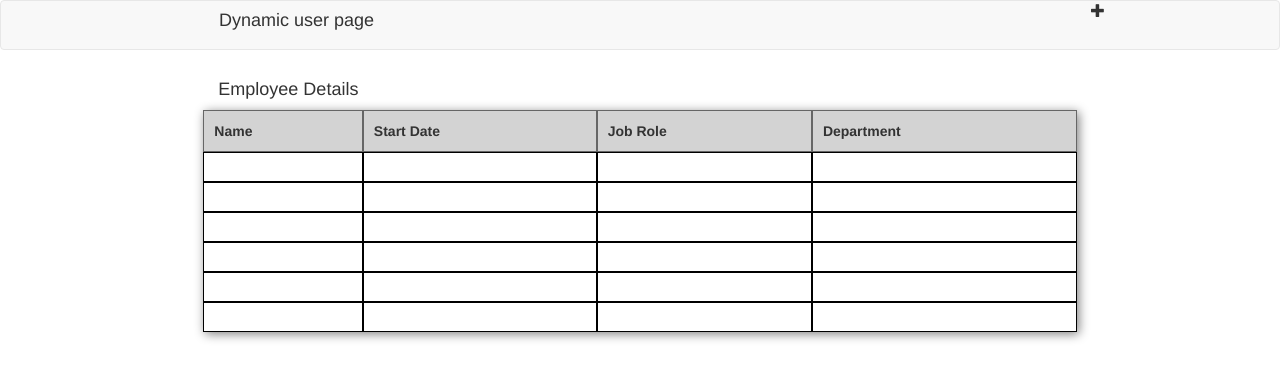
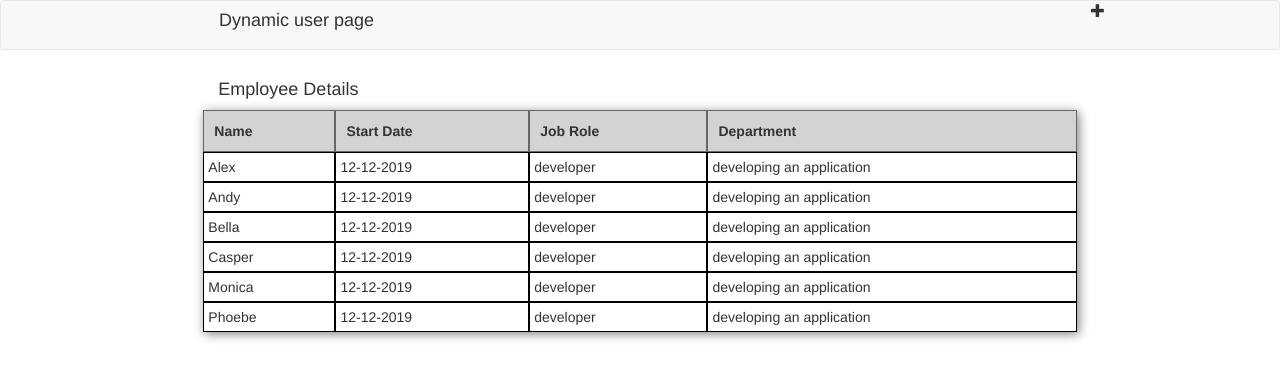
Before and after one commit to shruthimg/Task_1, an Angular app: page / in a window 1280 px wide. Shown: the top 380 px of the page. Built offline with nearby package versions, Linux system fonts and the light colour scheme.

Commit message:
Added changedetection

```diff
--- a/src/app/main/main.component.html
+++ b/src/app/main/main.component.html
@@ -2,25 +2,25 @@
   <div class="col-md-2"></div>
   <div class="col-md-8">
     <h4>Employee Details</h4>
-    <app-table [data]="data"> </app-table>
+    <app-table [data]="data"></app-table>
 
     <form [formGroup]="tableForm">
+
       <ng-template #nameTemplate let-column>
-<!--        <div *ngIf="column.styleClass === 'name'">-->
+        <div *ngIf="column.styleClass === 'name'">
           <div *ngIf="!column.contentModel.active" (click)="column.contentModel.active = !column.contentModel.active">
             {{column.contentModel.value}}
           </div>
           <div *ngIf="column.contentModel.active">
-
             <app-text-field [innerValue]="tableForm.controls.firstname.value"
                             formControlName="firstname"></app-text-field>
           </div>
-<!--        </div>-->
+        </div>
       </ng-template>
 
       <ng-template #dateTemplate let-column>
         <div *ngIf="column.styleClass === 'date'">
-          <div *ngIf="!column.contentModel.active" (click)="column.contentModel.active = !column.contentModel.active">
+          <div *ngIf="!column.contentModel.active" (click)="column.contentModel.active = true">
             {{column.contentModel.value}}
           </div>
           <div *ngIf="column.contentModel.active">
--- a/src/app/main/main.component.ts
+++ b/src/app/main/main.component.ts
@@ -1,91 +1,408 @@
-  import {Component, Input, OnInit, ViewChild, TemplateRef } from '@angular/core';
-  import {FormBuilder, FormGroup, Validators} from '@angular/forms';
-  import {debounceTime, distinctUntilChanged, map, startWith} from 'rxjs/operators';
-  import {Observable} from 'rxjs';
+import {
+	Component,
+	Input,
+	OnInit,
+	ViewChild,
+	TemplateRef,
+	AfterContentInit,
+	ChangeDetectorRef
+} from '@angular/core';
+import {
+	FormBuilder,
+	FormGroup,
+	Validators
+} from '@angular/forms';
+import {
+	debounceTime,
+	distinctUntilChanged,
+	map,
+	startWith
+} from 'rxjs/operators';
+import {
+	Observable
+} from 'rxjs';
 
 @Component({
 	selector: 'app-main',
 	templateUrl: './main.component.html',
 	styleUrls: ['./main.component.css']
 })
-  export class MainComponent implements OnInit {
-    @ViewChild('nameTemplate') nameTemplate: TemplateRef<any>;
-    @ViewChild('dateTemplate') dateTemplate: TemplateRef<any>;
-    @ViewChild('roleTemplate') roleTemplate: TemplateRef<any>;
-    @ViewChild('deptTemplate') deptTemplate: TemplateRef<any>;
-
+export class MainComponent implements OnInit, AfterContentInit {
+	@ViewChild('nameTemplate') nameTemplate: TemplateRef < any > ;
+	@ViewChild('dateTemplate') dateTemplate: TemplateRef < any > ;
+	@ViewChild('roleTemplate') roleTemplate: TemplateRef < any > ;
+	@ViewChild('deptTemplate') deptTemplate: TemplateRef < any > ;
 	data = {
-
 		header: {
 			rows: [{
-                                  columns: [{name: 'Name', contentModel: {active: false, value: ''}, styleClass: 'name'},
-                                    {name: 'Start Date', contentModel: {active: false, value: ''}, styleClass: 'date'},
-                                    {name: 'Job Role', contentModel: {active: false, value: ''}, styleClass: 'role'},
-                                    {name: 'Department', contentModel: {active: false, value: ''}, styleClass: 'department'}],
+				columns: [{
+						name: 'Name',
+						contentModel: {
+							active: false,
+							value: ''
+						},
+						styleClass: 'name'
+					},
+					{
+						name: 'Start Date',
+						contentModel: {
+							active: false,
+							value: ''
+						},
+						styleClass: 'date'
+					},
+					{
+						name: 'Job Role',
+						contentModel: {
+							active: false,
+							value: ''
+						},
+						styleClass: 'role'
+					},
+					{
+						name: 'Department',
+						contentModel: {
+							active: false,
+							value: ''
+						},
+						styleClass: 'department'
+					}
+				],
 				styleClass: 'header'
 			}]
 		},
 		body: {
 			rows: [{
-                                     columns: [{reference: this.nameTemplate, contentModel: {active: false, value: 'Alex'}, styleClass: 'name'},
-                                               {reference: this.dateTemplate, contentModel: {active: false, value: '12-12-2019'}, styleClass: 'date'},
-                                               {reference: this.roleTemplate, contentModel: {active: false, value: 'developer'}, styleClass: 'role'},
-                                               {reference: this.deptTemplate, contentModel: {active: false, value: 'developing an application'}, styleClass: 'dept'}],
-                                     styleClass: 'row'},
+					columns: [{
+							name: 'Name',
+							reference: null,
+							contentModel: {
+								active: false,
+								value: 'Alex'
+							},
+							styleClass: 'name'
+						},
 						{
-                                     columns: [{reference: this.nameTemplate, contentModel: {active: false, value: 'Andy'}, styleClass: 'name'},
-                                                {reference: this.dateTemplate, contentModel: {active: false, value: '12-12-2019'}, styleClass: 'date'},
-                                                {reference: this.roleTemplate, contentModel: {active: false, value: 'developer'}, styleClass: 'role'},
-                                                {reference: this.deptTemplate, contentModel: {active: false, value: 'developing an application'}, styleClass: 'dept'}],
-                                     styleClass: 'row'},
+							name: 'Start Date',
+							reference: null,
+							contentModel: {
+								active: false,
+								value: '12-12-2019'
+							},
+							styleClass: 'date'
+						},
 						{
-                                     columns: [{reference: this.nameTemplate, contentModel: {active: false, value: 'Bella'}, styleClass: 'name'},
-                                               {reference: this.dateTemplate, contentModel: {active: false, value: '12-12-2019'}, styleClass: 'date'},
-                                               {reference: this.roleTemplate, contentModel: {active: false, value: 'developer'}, styleClass: 'role'},
-                                               {reference: this.deptTemplate, contentModel: {active: false, value: 'developing an application'}, styleClass: 'dept'}],
-                                     styleClass: 'row'},
+							name: 'Job Role',
+							reference: null,
+							contentModel: {
+								active: false,
+								value: 'developer'
+							},
+							styleClass: 'role'
+						},
 						{
-                                     columns: [{reference: this.nameTemplate, contentModel: {active: false, value: 'Casper'}, styleClass: 'name'},
-                                               {reference: this.dateTemplate, contentModel: {active: false, value: '12-12-2019'}, styleClass: 'date'},
-                                               {reference: this.roleTemplate, contentModel: {active: false, value: 'developer'}, styleClass: 'role'},
-                                               {reference: this.deptTemplate, contentModel: {active: false, value: 'developing an application'}, styleClass: 'dept'}],
-                                     styleClass: 'row'},
+							name: 'Department',
+							reference: null,
+							contentModel: {
+								active: false,
+								value: 'developing an application'
+							},
+							styleClass: 'dept'
+						}
+					],
+					styleClass: 'row'
+				},
 				{
-                                     columns: [{reference: this.nameTemplate, contentModel: {active: false, value: 'Monica'}, styleClass: 'name'},
-                                             {reference: this.dateTemplate, contentModel: {active: false, value: '12-12-2019'}, styleClass: 'date'},
-                                             {reference: this.roleTemplate, contentModel: {active: false, value: 'developer'}, styleClass: 'role'},
-                                             {reference: this.deptTemplate, contentModel: {active: false, value: 'developing an application'}, styleClass: 'dept'}],
-                                     styleClass: 'row'},
+					columns: [{
+							name: 'Name',
+							reference: null,
+							contentModel: {
+								active: false,
+								value: 'Andy'
+							},
+							styleClass: 'name'
+						},
 						{
-                                     columns: [{reference: this.nameTemplate, contentModel: {active: false, value: 'Phoebe'}, styleClass: 'name'},
-                                               {reference: this.dateTemplate, contentModel: {active: false, value: '12-12-2019'}, styleClass: 'date'},
-                                               {reference: this.roleTemplate, contentModel: {active: false, value: 'developer'}, styleClass: 'role'},
-                                               {reference: this.deptTemplate, contentModel: {active: false, value: 'developing an application'}, styleClass: 'dept'}],
-                                     styleClass: 'row'},
+							name: 'Start Date',
+							reference: null,
+							contentModel: {
+								active: false,
+								value: '12-12-2019'
+							},
+							styleClass: 'date'
+						},
 						{
-                                     columns: [{reference: this.nameTemplate, contentModel: {active: false, value: 'Rachel'}, styleClass: 'name'},
-                                             {reference: this.dateTemplate, contentModel: {active: false, value: '12-12-2019'}, styleClass: 'date'},
-                                             {reference: this.roleTemplate, contentModel: {active: false, value: 'developer'}, styleClass: 'role'},
-                                             {reference: this.deptTemplate, contentModel: {active: false, value: 'developing an application'}, styleClass: 'dept'}],
-                                     styleClass: 'row'},
+							name: 'Job Role',
+							reference: null,
+							contentModel: {
+								active: false,
+								value: 'developer'
+							},
+							styleClass: 'role'
+						},
 						{
-                                     columns: [{reference: this.nameTemplate, contentModel: {active: false, value: 'Ross'}, styleClass: 'name'},
-                                             {reference: this.dateTemplate, contentModel: {active: false, value: '12-12-2019'}, styleClass: 'date'},
-                                             {reference: this.roleTemplate, contentModel: {active: false, value: 'developer'}, styleClass: 'role'},
-                                             {reference: this.deptTemplate, contentModel: {active: false, value: 'developing an application'}, styleClass: 'dept'}],
-                                     styleClass: 'row'}
+							name: 'Department',
+							reference: null,
+							contentModel: {
+								active: false,
+								value: 'developing an application'
+							},
+							styleClass: 'dept'
+						}
+					],
+					styleClass: 'row'
+				},
+				{
+					columns: [{
+							name: 'Name',
+							reference: null,
+							contentModel: {
+								active: false,
+								value: 'Bella'
+							},
+							styleClass: 'name'
+						},
+						{
+							name: 'Start Date',
+							reference: null,
+							contentModel: {
+								active: false,
+								value: '12-12-2019'
+							},
+							styleClass: 'date'
+						},
+						{
+							name: 'Job Role',
+							reference: null,
+							contentModel: {
+								active: false,
+								value: 'developer'
+							},
+							styleClass: 'role'
+						},
+						{
+							name: 'Department',
+							reference: null,
+							contentModel: {
+								active: false,
+								value: 'developing an application'
+							},
+							styleClass: 'dept'
+						}
+					],
+					styleClass: 'row'
+				},
+				{
+					columns: [{
+							name: 'Name',
+							reference: null,
+							contentModel: {
+								active: false,
+								value: 'Casper'
+							},
+							styleClass: 'name'
+						},
+						{
+							name: 'Start Date',
+							reference: null,
+							contentModel: {
+								active: false,
+								value: '12-12-2019'
+							},
+							styleClass: 'date'
+						},
+						{
+							name: 'Job Role',
+							reference: null,
+							contentModel: {
+								active: false,
+								value: 'developer'
+							},
+							styleClass: 'role'
+						},
+						{
+							name: 'Department',
+							reference: null,
+							contentModel: {
+								active: false,
+								value: 'developing an application'
+							},
+							styleClass: 'dept'
+						}
+					],
+					styleClass: 'row'
+				},
+				{
+					columns: [{
+							name: 'Name',
+							reference: null,
+							contentModel: {
+								active: false,
+								value: 'Monica'
+							},
+							styleClass: 'name'
+						},
+						{
+							name: 'Start Date',
+							reference: null,
+							contentModel: {
+								active: false,
+								value: '12-12-2019'
+							},
+							styleClass: 'date'
+						},
+						{
+							name: 'Job Role',
+							reference: null,
+							contentModel: {
+								active: false,
+								value: 'developer'
+							},
+							styleClass: 'role'
+						},
+						{
+							name: 'Department',
+							reference: null,
+							contentModel: {
+								active: false,
+								value: 'developing an application'
+							},
+							styleClass: 'dept'
+						}
+					],
+					styleClass: 'row'
+				},
+				{
+					columns: [{
+							name: 'Name',
+							reference: null,
+							contentModel: {
+								active: false,
+								value: 'Phoebe'
+							},
+							styleClass: 'name'
+						},
+						{
+							name: 'Start Date',
+							reference: null,
+							contentModel: {
+								active: false,
+								value: '12-12-2019'
+							},
+							styleClass: 'date'
+						},
+						{
+							name: 'Job Role',
+							reference: null,
+							contentModel: {
+								active: false,
+								value: 'developer'
+							},
+							styleClass: 'role'
+						},
+						{
+							name: 'Department',
+							reference: null,
+							contentModel: {
+								active: false,
+								value: 'developing an application'
+							},
+							styleClass: 'dept'
+						}
+					],
+					styleClass: 'row'
+				},
+				{
+					columns: [{
+							name: 'Name',
+							reference: null,
+							contentModel: {
+								active: false,
+								value: 'Rachel'
+							},
+							styleClass: 'name'
+						},
+						{
+							name: 'Start Date',
+							reference: null,
+							contentModel: {
+								active: false,
+								value: '12-12-2019'
+							},
+							styleClass: 'date'
+						},
+						{
+							name: 'Job Role',
+							reference: null,
+							contentModel: {
+								active: false,
+								value: 'developer'
+							},
+							styleClass: 'role'
+						},
+						{
+							name: 'Department',
+							reference: null,
+							contentModel: {
+								active: false,
+								value: 'developing an application'
+							},
+							styleClass: 'dept'
+						}
+					],
+					styleClass: 'row'
+				},
+				{
+					columns: [{
+							name: 'Name',
+							reference: null,
+							contentModel: {
+								active: false,
+								value: 'Ross'
+							},
+							styleClass: 'name'
+						},
+						{
+							name: 'Start Date',
+							reference: null,
+							contentModel: {
+								active: false,
+								value: '12-12-2019'
+							},
+							styleClass: 'date'
+						},
+						{
+							name: 'Job Role',
+							reference: null,
+							contentModel: {
+								active: false,
+								value: 'developer'
+							},
+							styleClass: 'role'
+						},
+						{
+							name: 'Department',
+							reference: null,
+							contentModel: {
+								active: false,
+								value: 'developing an application'
+							},
+							styleClass: 'dept'
+						}
+					],
+					styleClass: 'row'
+				}
 
 			]
 		}
 	}
 	tableForm: FormGroup;
-    jobRoleOptions: Observable<any>;
-    deptOptions: Observable<any>;
+	jobRoleOptions: Observable < any > ;
+	deptOptions: Observable < any > ;
 	roles: string[] = ['tester', 'developer', 'Business analyst'];
 	dept: string[] = ['testing an application', 'developing an application', 'analysing the business'];
 
-    constructor(private fb: FormBuilder) {
-     }
+	constructor(private fb: FormBuilder, private cdr: ChangeDetectorRef) {}
 
 	ngOnInit(): void {
 		this.tableForm = this.fb.group({
@@ -106,4 +423,24 @@
 				map(value => this.dept.filter(option => option.toLowerCase().includes(value)))
 			);
 	}
+
+	ngAfterViewInit() {
+		this.data.body.rows.forEach(row => row.columns.forEach(col => {
+			switch (col.name) {
+				case 'Name':
+					col.reference = this.nameTemplate;
+					break;
+				case 'Start Date':
+					col.reference = this.dateTemplate;
+					break;
+				case 'Job Role':
+					col.reference = this.roleTemplate;
+					break;
+				case 'Department':
+					col.reference = this.deptTemplate;
+					break;
 			}
+		}))
+		this.cdr.detectChanges();
+	}
+}
--- a/src/app/table/table.component.html
+++ b/src/app/table/table.component.html
@@ -10,9 +10,8 @@
     <div id="resp-table-body">
       <div class="resp-table-row" *ngFor="let row of rows;let i = index">
         <div class="table-body-cell" *ngFor="let column of row.columns">
-            <ng-container [ngTemplateOutlet]="column.reference"
-                          [ngTemplateOutletContext]="{ $implicit: column }"></ng-container>
-
+          <ng-container [ngTemplateOutlet]="column.reference"
+                        [ngTemplateOutletContext]="{ $implicit: column }"></ng-container>
         </div>
       </div>
     </div>
--- a/src/app/table/table.component.ts
+++ b/src/app/table/table.component.ts
@@ -1,4 +1,8 @@
-import {Component, Input, OnInit } from '@angular/core';
+import {
+	Component,
+	Input,
+	OnInit
+} from '@angular/core';
 
 @Component({
 	selector: 'app-table',
@@ -18,8 +22,10 @@ export class TableComponent implements OnInit {
 	};
 
 	ngOnInit(): void {
+		if (this.data !== null && this.data !== undefined) {
 			this.headers = this.data.header.rows[0].columns;
 			this.rows = this.data.body.rows;
+		}
 	}
 }
 
@@ -30,6 +36,9 @@ export class TableRow {
 
 export class TableColumn {
 	reference: any;
-  contentModel: {active: boolean, value: string};
+	contentModel: {
+		active: boolean,
+		value: string
+	};
 	styleClass: string;
 }
```
Lines whose indentation alone changed are shown as unchanged.
